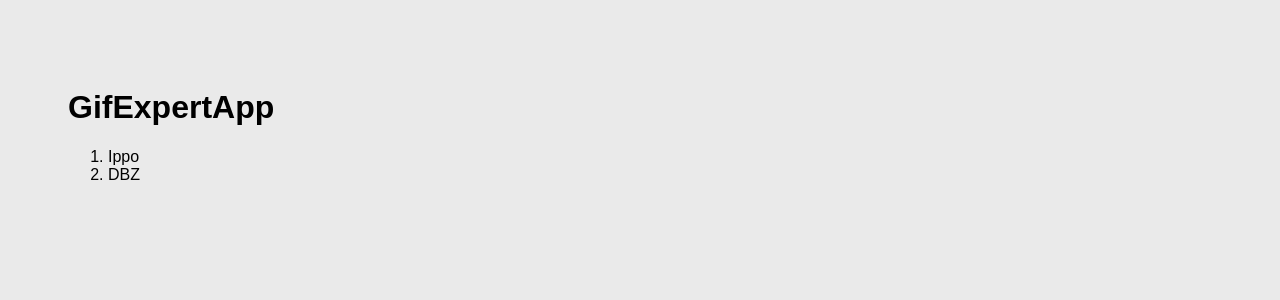
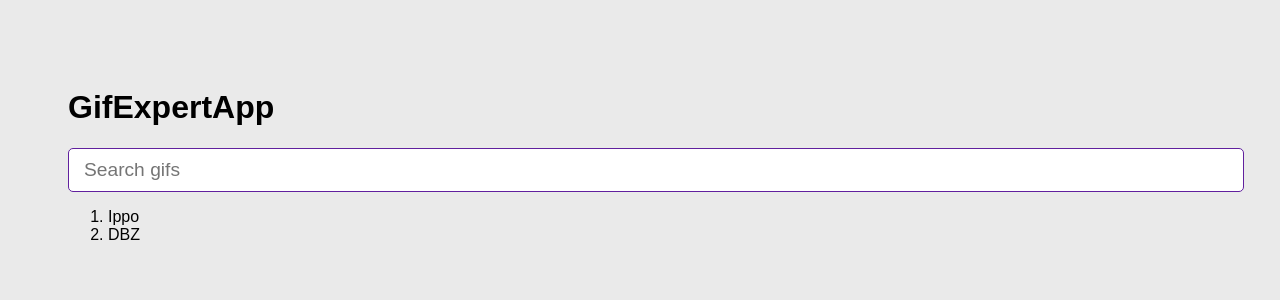
Before and after one commit to DevilRed/git-expert-vite, a React (Vite) app: page / in a window 1280 px wide. Shown: the top 300 px of the page. Built offline with nearby package versions, Linux system fonts and the light colour scheme.

Commit message:
add new component and load it on main component

```diff
--- a/src/GifExpertApp.jsx
+++ b/src/GifExpertApp.jsx
@@ -1,4 +1,5 @@
 import { useState } from "react";
+import { AddCategory } from './components/AddCategory';
 
 export const GifExpertApp = () => {
 
@@ -6,6 +7,7 @@ export const GifExpertApp = () => {
   return (
     <>
         <h1>GifExpertApp</h1>
+        <AddCategory setCategories={ setCategories } />
         <ol>
             { categories.map(category => <li key={category}>{ category }</li>)}
         </ol>
--- /dev/null
+++ b/src/components/AddCategory.jsx
@@ -0,0 +1,27 @@
+import { useState } from "react";
+import PropTypes from "prop-types";
+
+export const AddCategory = ({ setCategories }) => {
+  const [inputValue, setInputValue] = useState('')
+  const onInputChange = ({ target }) => {
+    setInputValue(target.value)
+  }
+  const onSubmit = (event) => {
+    event.preventDefault();
+    setCategories(categories => [...categories, inputValue]);// using callback due conserv old cats
+  }
+  return (
+    <form onSubmit={ onSubmit }>
+      <input
+        type="text"
+        placeholder="Search gifs"
+        value={ inputValue }
+        onChange={ onInputChange }
+      />
+    </form>
+  )
+}
+
+AddCategory.propTypes = {
+  setCategories: PropTypes.func.isRequired
+}
```
